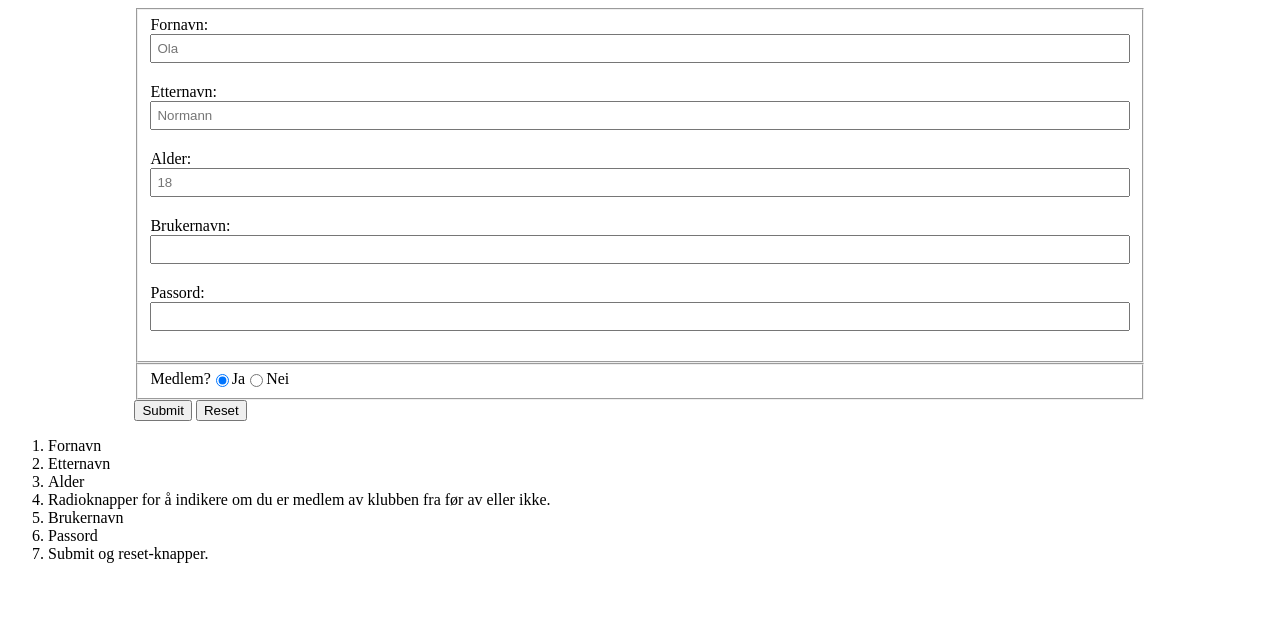
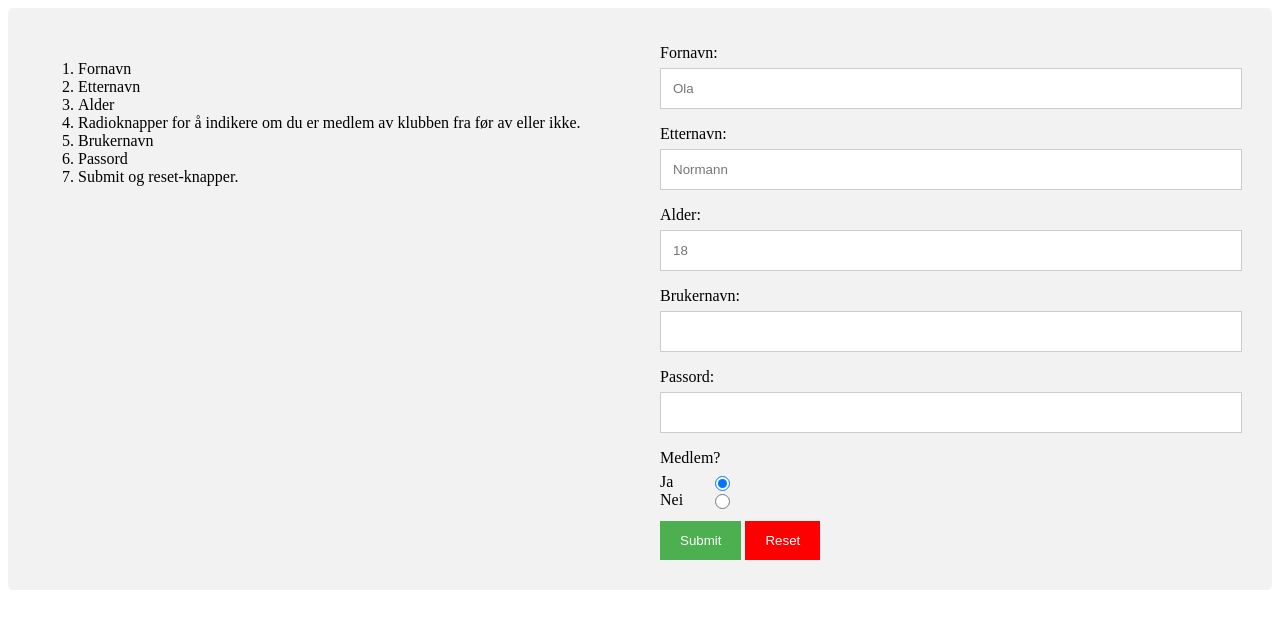
Before and after one commit to freddnyg/webutvikling_1, a plain HTML site: page Assignment_6/index.html in a window 1280 px wide. Drawn offline with Linux system fonts and the light colour scheme.

Commit message:
Assignment_6

```diff
--- a/Assignment_6/index.html
+++ b/Assignment_6/index.html
@@ -8,8 +8,21 @@
     <link rel="stylesheet" href="styles/main.css">
 </head>
 <body>
+    <div class="container">
+        <div class="row">
+            <div class="column">
+                <ol>
+                    <li>Fornavn</li>
+                    <li>Etternavn</li>
+                    <li>Alder</li>
+                    <li>Radioknapper for å indikere om du er medlem av klubben fra før av eller ikke.</li>
+                    <li>Brukernavn</li>
+                    <li>Passord</li>
+                    <li>Submit og reset-knapper.</li>
+                </ol>
+            </div>
+            <div class="column">
                 <form>
-        <fieldset class="txt">
                     <label for="firstname">Fornavn:</label>
                     <input type="text" placeholder="Ola" name="firstname">
                     <label for="lastname">Etternavn:</label>
@@ -20,26 +33,21 @@
                     <input type="text" name="username">
                     <label for="passwd">Passord:</label>
                     <input type="password" name="passwd">
-        </fieldset>
-        <fieldset class="rdio">
                     <label for="member">Medlem?</label>
-            <input type="radio" name="member" value="yes" checked="checked">Ja
-            <input type="radio" name="member" value="no">Nei
-        </fieldset>
+                    <div class="rdio">
+                        Ja<input type="radio" name="member" value="yes" checked="checked">
+                        Nei<input type="radio" name="member" value="no">
+                    </div>
 
-
+                    <div class="buttons">
                         <input type="submit">
                         <input type="reset">
+                    </div>
+
                 </form>
+            </div>
+        </div>
+    </div>
 
-    <ol>
-        <li>Fornavn</li>
-        <li>Etternavn</li>
-        <li>Alder</li>
-        <li>Radioknapper for å indikere om du er medlem av klubben fra før av eller ikke.</li>
-        <li>Brukernavn</li>
-        <li>Passord</li>
-        <li>Submit og reset-knapper.</li>
-       </ol>
 </body>
 </html>
--- a/Assignment_6/styles/main.css
+++ b/Assignment_6/styles/main.css
@@ -1,22 +1,76 @@
-form {
-    width: 80%;
-    margin: auto;
+* {
+    box-sizing: border-box;
 }
 
-.txt {
-    display: flex;
-    flex-direction: column;
-}
-
-input[type="text"], input[type="password"] {
-    padding: 5px;
-    margin-bottom: 20px;
+input[type=text], input[type=password], select, textarea {
+    width: 100%;
+    padding: 12px;
+    border: 1px solid #ccc;
+    margin-top: 6px;
+    margin-bottom: 16px;
+    resize: vertical;
 }
 
 .rdio {
-    display: flex;
+    display: grid;
+    grid-template-columns: 50px auto;
+    padding: 6px 0 12px 0;
 }
 
-input[type="radio"] {
-    display: flex;
+input[type=radio] {
+    height: 15px;
+    width: 15px;
 }
+
+input[type=submit] {
+    background-color: #4CAF50;
+    color: white;
+    padding: 12px 20px;
+    border: none;
+    cursor: pointer;
+}
+
+input[type=submit]:hover {
+    background-color: #45a049;
+}
+
+input[type=reset] {
+    background-color: red;
+    color: white;
+    padding: 12px 20px;
+    border: none;
+    cursor: pointer;
+}
+
+input[type=reset]:hover {
+    background-color: darkred;
+}
+
+.container {
+    border-radius: 5px;
+    background-color: #f2f2f2;
+    padding: 10px;
+}
+
+/* Create two columns that float next to eachother */
+.column {
+    float: left;
+    width: 50%;
+    margin-top: 6px;
+    padding: 20px;
+}
+
+/* Clear floats after the columns */
+.row:after {
+    content: "";
+    display: table;
+    clear: both;
+}
+
+/* Responsive layout - when the screen is less than 600px wide, make the two columns stack on top of each other instead of next to each other */
+@media screen and (max-width: 600px) {
+    .column, input[type=submit] {
+        width: 100%;
+        margin-top: 0;
+    }
+}
```
Lines whose indentation alone changed are shown as unchanged.
